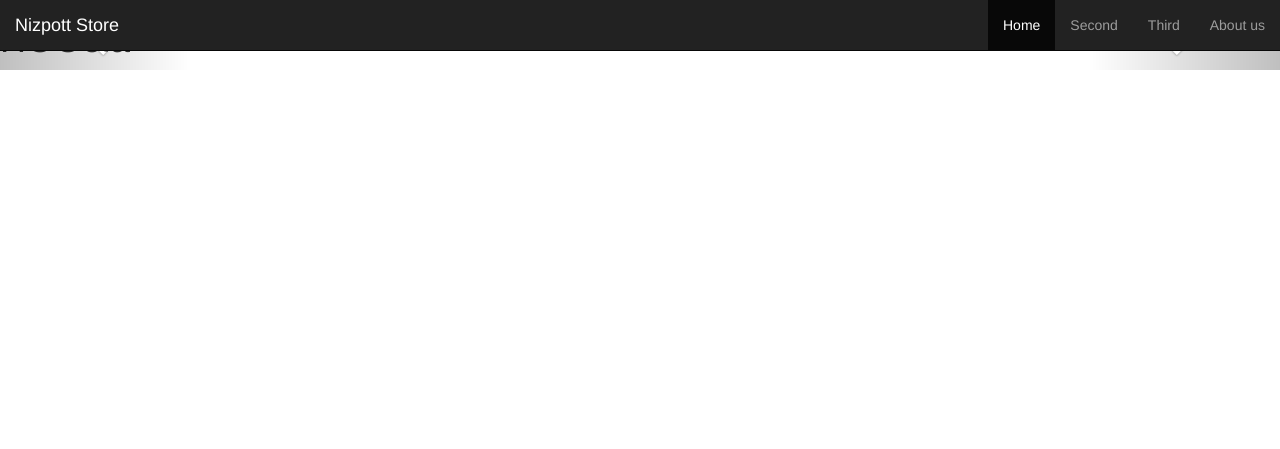
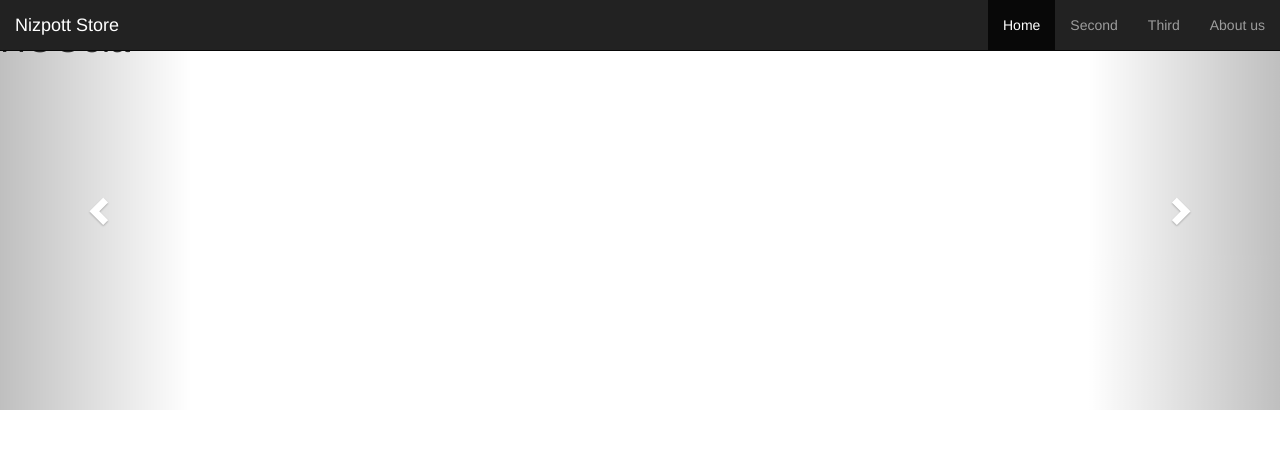
Before and after one commit to nizpott/nizpott.github.io, a PHP site: page / in a window 1280 px wide. Shown: the top 449 px of the page. Run offline with PHP 8.4, Linux system fonts and the light colour scheme.

Commit message:
Update style.css

```diff
--- a/style.css
+++ b/style.css
@@ -5,4 +5,6 @@
 
 #carouselImage1 {
   background-image: url (http://i.imgur.com/un1UwJs.jpg);
+  width:1000px;
+  height:390px;
 }
```
